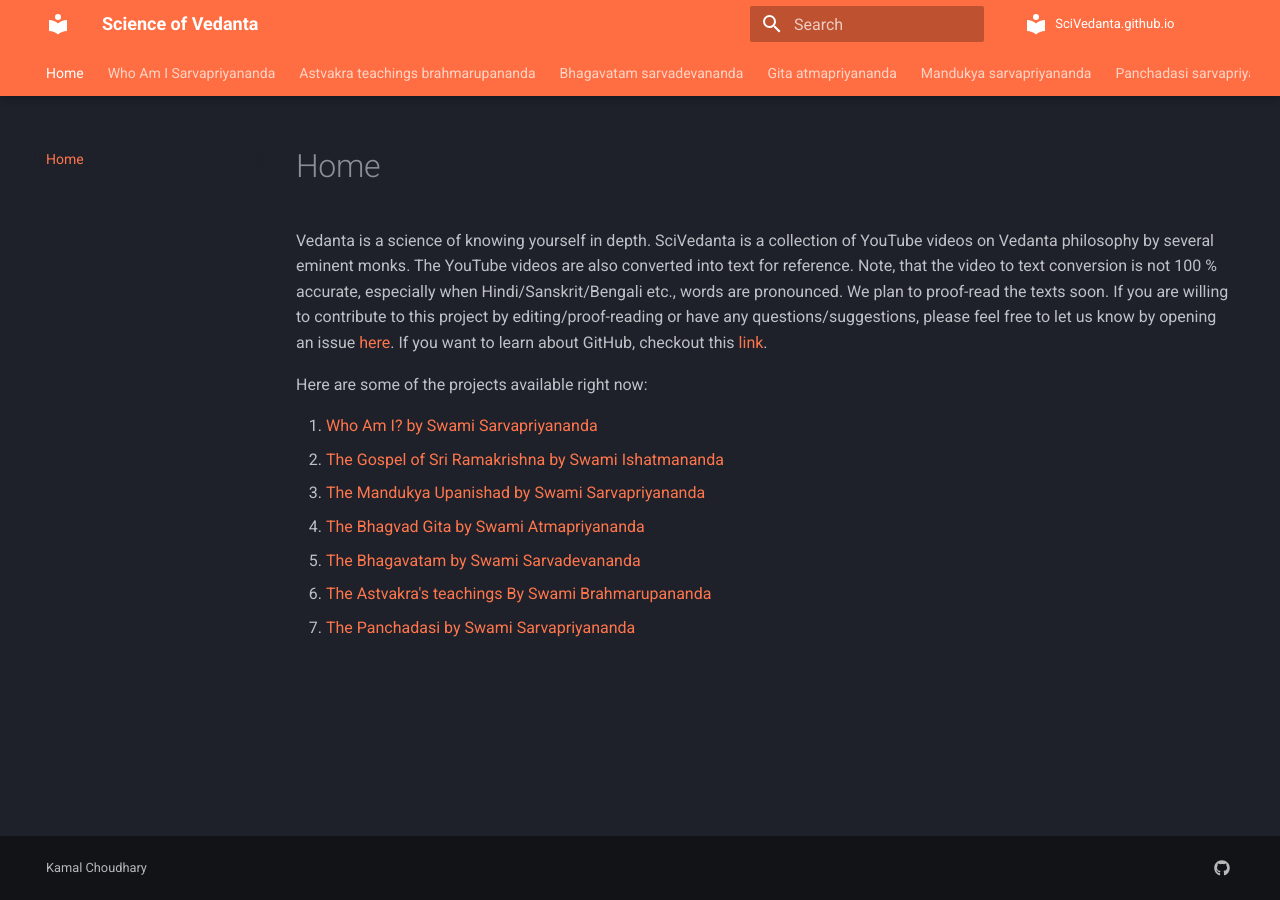
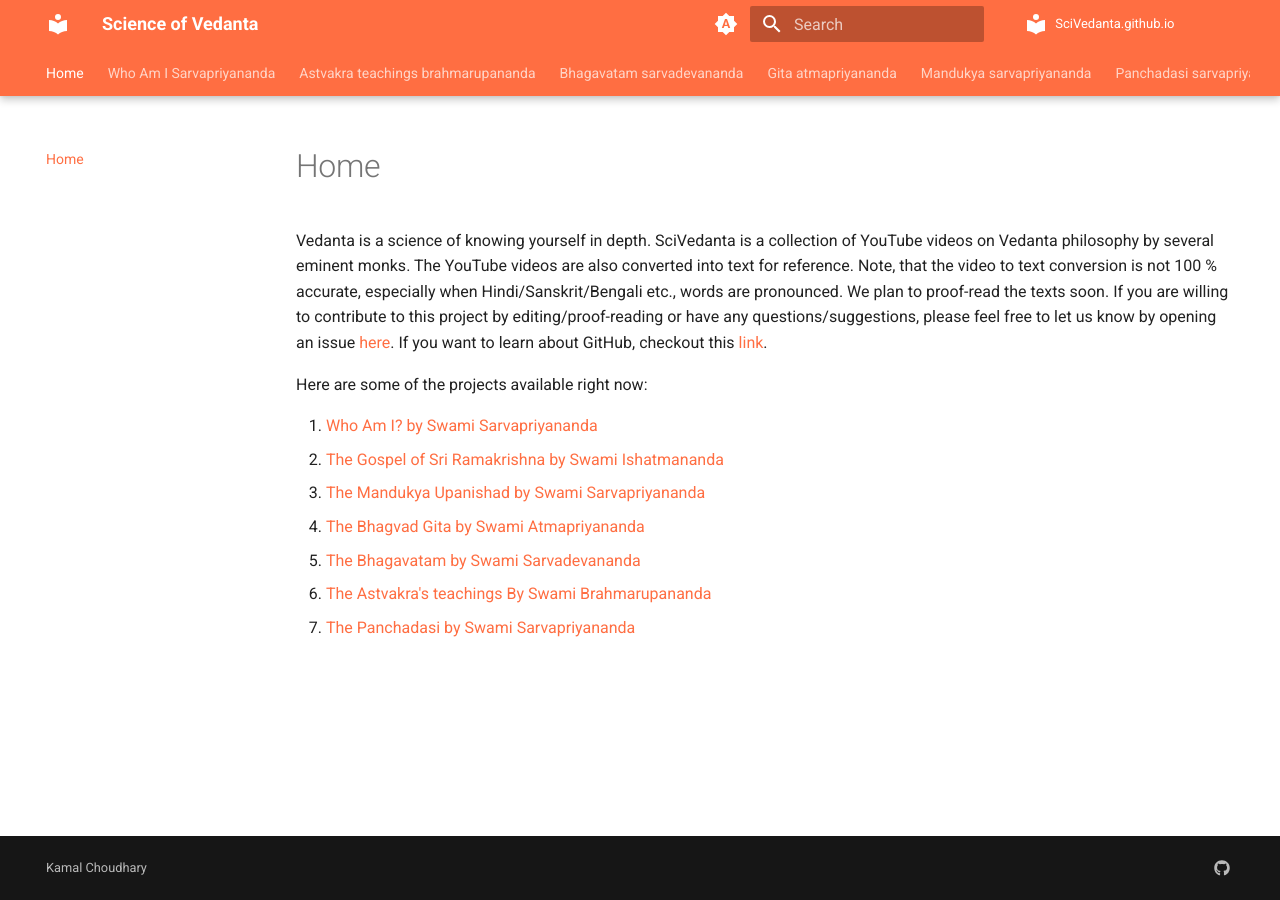
Before and after one commit to SciVedanta/SciVedanta.github.io, an MkDocs documentation site: the page built from docs/index.md, in a window 1280 px wide. Built offline with MkDocs 1.6.1 and Material for MkDocs 9.7.7, drawn with Linux system fonts in a browser that asks for light colours; comment, search, counter and statistics services are not loaded.

Commit message:
Mkdocs update.

```diff
--- a/mkdocs.yml
+++ b/mkdocs.yml
@@ -110,7 +110,8 @@
 # | - https://www.mkdocs.org/user-guide/configuration/#theme                                               |
 # |                                                                                                        |
 # +--------------------------------------------------------------------------------------------------------+
-theme:
+#theme:
+  #palette:
 
   # +------------------------------------------------------------------------------------------------------+
   # |                                                                                                      |
@@ -123,7 +124,7 @@
   # | - https://squidfunk.github.io/mkdocs-material/getting-started/                                       |
   # |                                                                                                      |
   # +------------------------------------------------------------------------------------------------------+
-  name: 'material'
+  #name: 'material'
   #custom_dir: overrides
   # +------------------------------------------------------------------------------------------------------+
   # |                                                                                                      |
@@ -171,46 +172,39 @@
   # | - https://squidfunk.github.io/mkdocs-material/setup/changing-the-colors/#color-palette-toggle        |
   # |                                                                                                      |
   # +------------------------------------------------------------------------------------------------------+
+theme:
+  name: 'material'
   palette:
 
-    # +----------------------------------------------------------------------------------------------------+
-    # |                                                                                                    |
-    # | The "scheme" option is used to define the Color Scheme used by Material.                           |
-    # |                                                                                                    |
-    # | Material offers a "default" and a "slate" scheme. "default" is obviously the default (bright)      |
-    # | Color scheme while "slate" is the native dark theme from Material.                                 |
-    # |                                                                                                    |
-    # | Read More:                                                                                         |
-    # | - https://squidfunk.github.io/mkdocs-material/setup/changing-the-colors/#color-scheme              |
-    # |                                                                                                    |
-    # +----------------------------------------------------------------------------------------------------+
-    scheme: 'slate'
+    # Palette toggle for automatic mode
+    - media: "(prefers-color-scheme)"
+      primary: 'deep orange'
+      accent: 'light blue'
+      toggle:
+        icon: material/brightness-auto
+        name: Switch to light mode
 
-    # +----------------------------------------------------------------------------------------------------+
-    # |                                                                                                    |
-    # | "primary" is used to set the main color of the Material Theme.                                     |
-    # |                                                                                                    |
-    # | The primary color is used on the top banner of the page but also for things like the link color.   |
-    # |                                                                                                    |
-    # | Read More:                                                                                         |
-    # | - https://squidfunk.github.io/mkdocs-material/setup/changing-the-colors/#primary-color             |
-    # |                                                                                                    |
-    # +----------------------------------------------------------------------------------------------------+
-    primary: 'blue'
-    #primary: 'indigo'
+    # Palette toggle for light mode
+    - media: "(prefers-color-scheme: light)"
+      #scheme:
+      primary: 'deep orange'
+      accent: 'light blue'
+      toggle:
+        icon: material/brightness-7
+        name: Switch to dark mode
 
-    # +----------------------------------------------------------------------------------------------------+
-    # |                                                                                                    |
-    # | The "accent" is used for moments such as hovering over links.                                      |
-    # |                                                                                                    |
-    # | Read More:                                                                                         |
-    # | - https://squidfunk.github.io/mkdocs-material/setup/changing-the-colors/#accent-color              |
-    # |                                                                                                    |
-    # +----------------------------------------------------------------------------------------------------+
-    #accent: 'indigo'
-    primary: 'deep orange'
-    #primary: 'light blue'
-    accent: 'light blue'
+    # Palette toggle for dark mode
+    - media: "(prefers-color-scheme: dark)"
+      primary: 'deep orange'
+      accent: 'light blue'
+      scheme: slate
+      toggle:
+        icon: material/brightness-4
+        name: Switch to system preference
+
+
+    # Palette toggle for automatic mode
+
 
   # +------------------------------------------------------------------------------------------------------+
   # |                                                                                                      |
```
